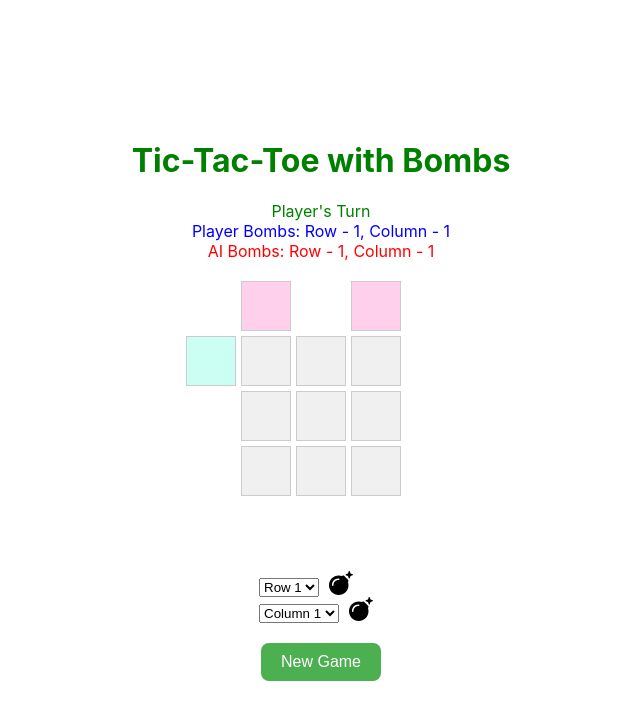
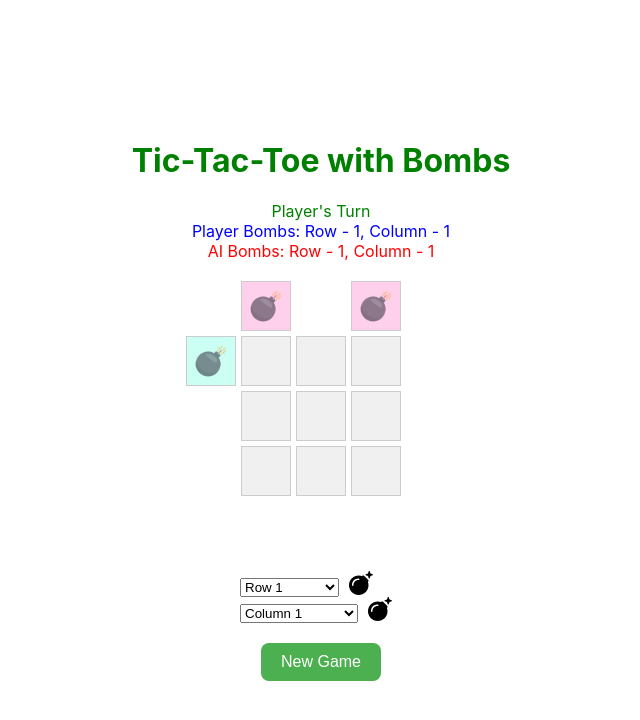
Before and after one commit to EladArmoni/Tic-Tac-Toe, a React (Create React App) app: page / in a window 1280 px wide. Shown: the top 720 px of the page, without its empty margins (319-959 px from the left). Built offline with nearby package versions, Linux system fonts and the light colour scheme.

Commit message:
bomb style

```diff
--- a/src/App.jsx
+++ b/src/App.jsx
@@ -54,6 +54,12 @@ const CellButton = styled.button`
     value === 1 ? "blue" : value === -1 ? "red" : "black"};
   background-color: ${({ rowIndex, colIndex, selectedRow, selectedCol }) =>
     rowIndex === selectedRow ? "#ff3bad3d" : colIndex === selectedCol ? "#3bffd542": "#f0f0f0"};
+  background: ${({ rowIndex, colIndex, selectedRow, selectedCol }) =>
+    rowIndex === selectedRow
+      ? "#ff3bad3d url('/bomb.png') no-repeat center/contain"
+      : colIndex === selectedCol
+      ? "#3bffd542 url('/bomb.png') no-repeat center/contain"
+      : "#f0f0f0"};
   border: 1px solid #ccc;
   transition: background-color 0.3s ease;
   visibility: ${({ value }) => (value === -2 ? "hidden" : "visible")};
@@ -852,7 +858,9 @@ const App = () => {
               onChange={(e) => setSelectedRow(parseInt(e.target.value))}
               disabled={winner !== null}
             >
-              {rowsSet.map((index) => (<option key={index} value={index}>
+            <option disabled> Choose Row</option>
+              {rowsSet.map((index) => (
+              <option key={index} value={index}>
                 Row {index + rowsSet.includes(0)}
               </option>))}
             </select>
@@ -871,6 +879,8 @@ const App = () => {
               onChange={(e) => setSelectedCol(parseInt(e.target.value))}
               disabled={winner !== null}
             >
+                          <option disabled> Choose Column</option>
+
               {colsSet.map((index) => (<option key={index} value={index}>
                 Column {index + colsSet.includes(0)}
               </option>))}
```
Also changed, not shown: public/bomb.png (added).
